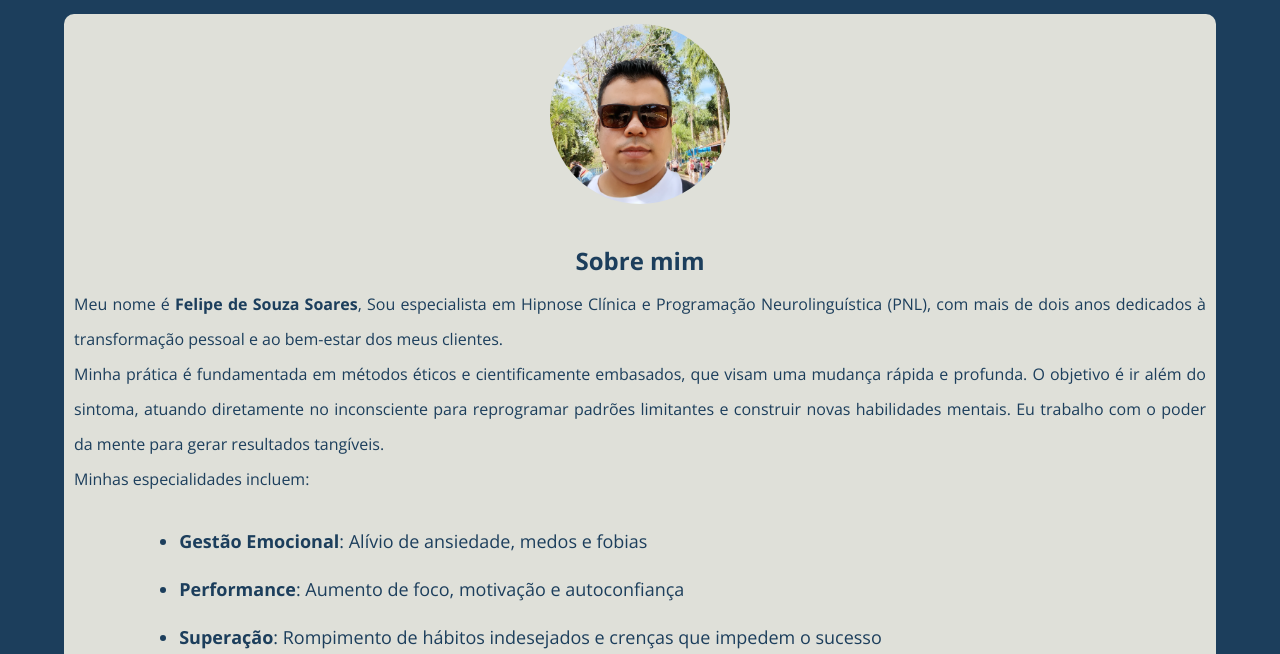
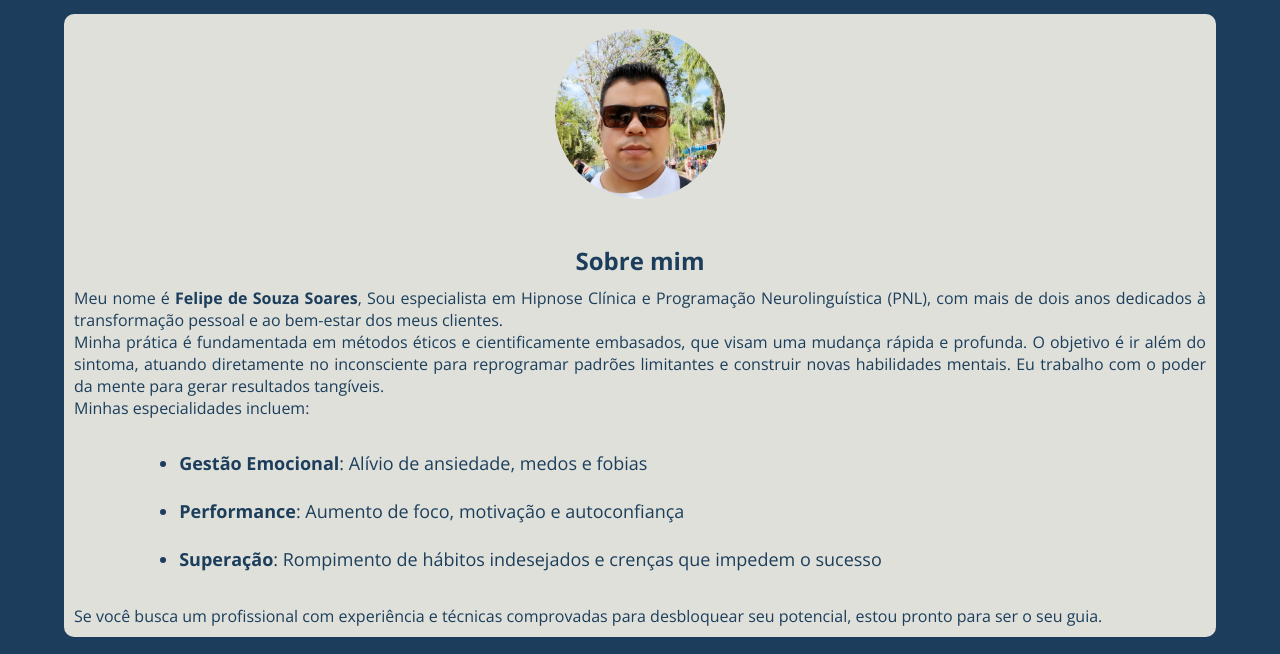
Before and after one commit to FelipeCarquio/projeto-felipe-soares, a plain HTML site: page index.html in a window 1280 px wide. Shown: the part 86-740 px from the top of the page. Drawn offline with nearby package versions, Linux system fonts and the light colour scheme.

Commit message:
ajuste no line

```diff
--- a/assets/css/style.css
+++ b/assets/css/style.css
@@ -85,7 +85,7 @@ ul > li, li > a {
     display: block;
     margin: auto;
     margin-bottom: 15px;
-    padding: 10px;
+    padding: 15px;
 }
 
 section {
@@ -106,7 +106,7 @@ h1, h2 {
 p, h4{
     text-align: justify;
     padding: 10px;
-    line-height: 35px;
+    /* line-height: 30px; */
 }
 
 .especialidades > li {
```
